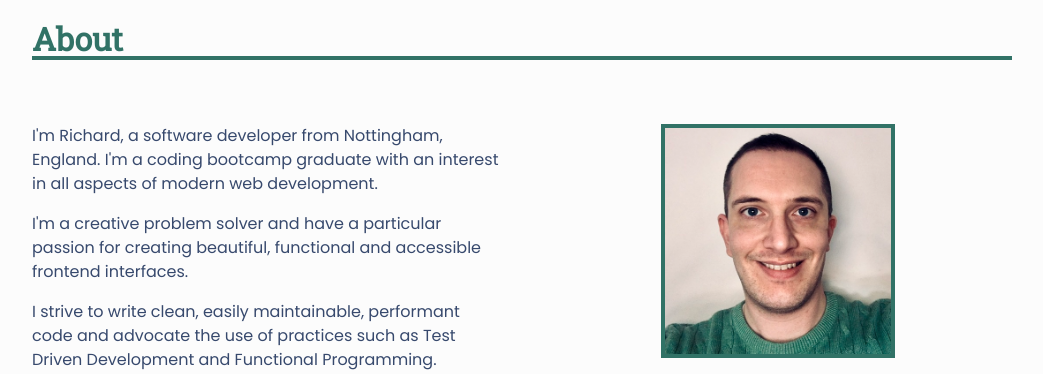
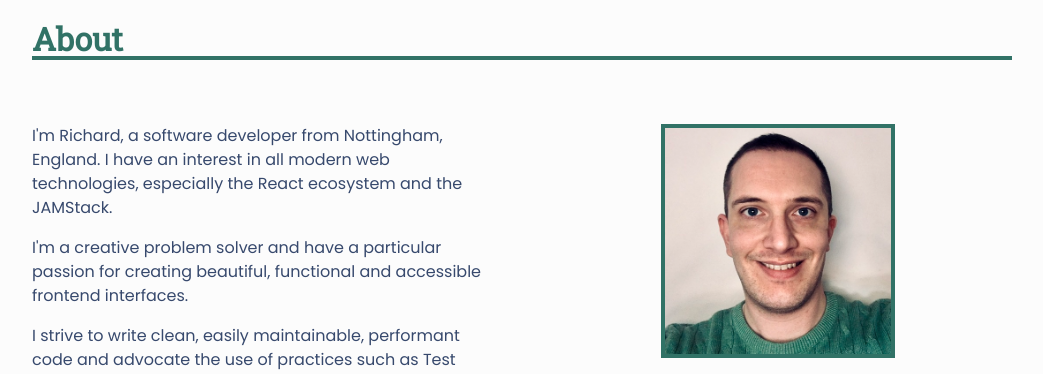
Before and after one commit to RichardBacon/personal-website, a Gatsby site: page / in a window 1280 px wide. Shown: the part 960-1334 px from the top of the page, without its empty margins (118-1161 px from the left). Built offline with nearby package versions, Linux system fonts and the light colour scheme; Gatsby itself is replaced by a stand-in of ours.

Commit message:
Update about me section and project descriptions

```diff
--- a/content/projects/budding.md
+++ b/content/projects/budding.md
@@ -11,5 +11,3 @@ date: '2020-06-01'
 Budding is a mobile app that allows the user to track the growth and progress of plants.
 
 It consists of a cross-platform mobile app on the frontend, and a backend RESTful API which performs operations on a database.
-
-This collaborative project was created in a group of 4 as part of the Northcoders coding bootcamp.
--- a/content/projects/dev-news.md
+++ b/content/projects/dev-news.md
@@ -11,5 +11,3 @@ date: '2020-05-01'
 Dev News is a mock news and discussion website inspired by Reddit and DEV Community.
 
 It consists of a frontend web app and a backend RESTful API which performs operations on a database.
-
-This was the major individual project created during the Northcoders coding bootcamp.
--- a/src/components/about.js
+++ b/src/components/about.js
@@ -21,9 +21,9 @@ const About = ({ id }) => {
       <div className={styles.text}>
         <div className={styles.bio}>
           <p className={styles.paragraph}>
-            I'm Richard, a software developer from Nottingham, England. I'm a
-            coding bootcamp graduate with an interest in all aspects of modern
-            web development.
+            I'm Richard, a software developer from Nottingham, England. I have
+            an interest in all modern web technologies, especially the React
+            ecosystem and the JAMStack.
           </p>
           <p className={styles.paragraph}>
             I'm a creative problem solver and have a particular passion for
```
Also changed, not shown: 1 other file.
